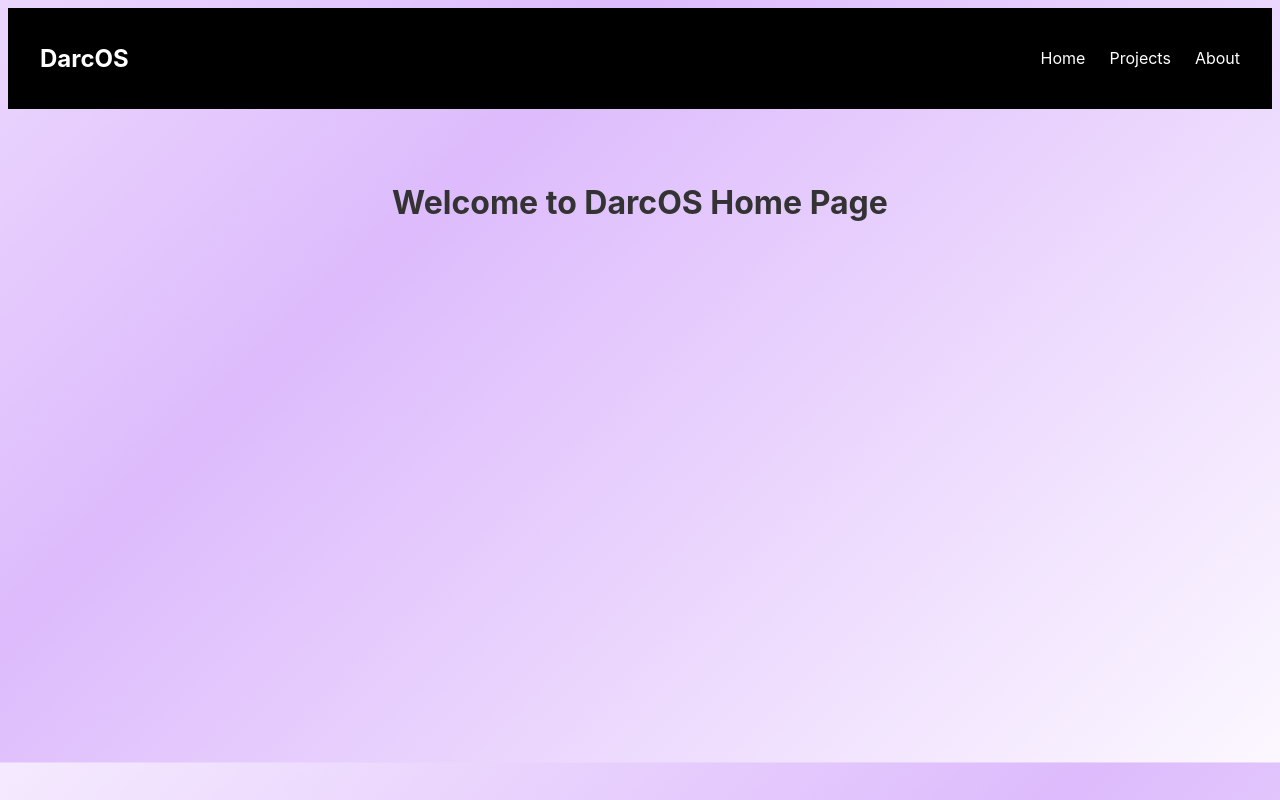
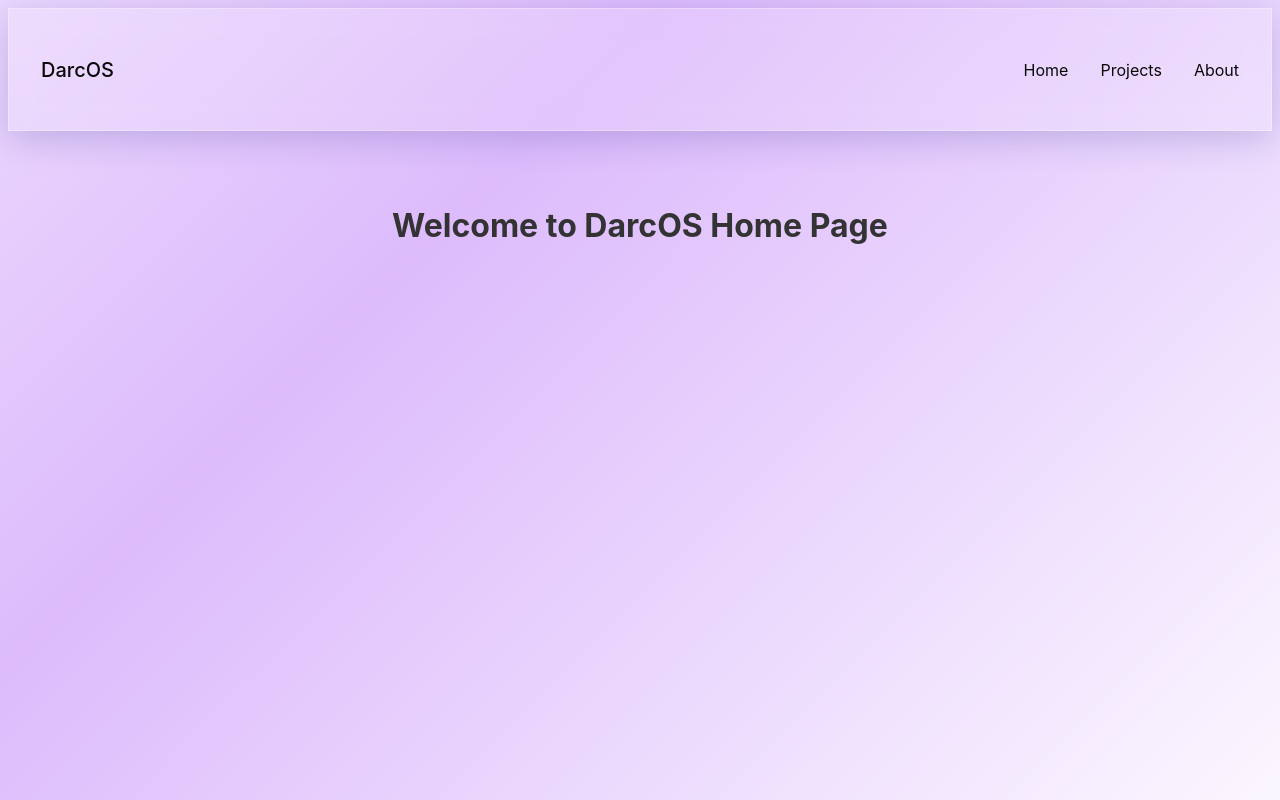
Before and after one commit to SamiGokce/DarcOSFrontEnd, a React (Vite) app: page / in a window 1280 px wide. Built offline with nearby package versions, Linux system fonts and the light colour scheme.

Commit message:
auto save

```diff
--- a/src/components/Navbar.module.css
+++ b/src/components/Navbar.module.css
@@ -1,28 +1,38 @@
 .navbar {
-  background-color: black;
-  color: white;
+  background: rgba(255, 255, 255, 0.15); /* light transparent glass */
+  backdrop-filter: blur(12px); /* soft blur */
+  -webkit-backdrop-filter: blur(12px);
+  border: 1px solid rgba(255, 255, 255, 0.3);
+  box-shadow: 0 8px 32px 0 rgba(31, 38, 135, 0.2);
+  color: var(--foreground);
   display: flex;
   justify-content: space-between;
   align-items: center;
-  padding: 1rem 2rem;
+  padding: 2rem 2rem;
+  border-radius: var(--radius-md);
+}
+
+.navbar:hover {
+  box-shadow: 0 8px 32px 0 rgba(31, 38, 135, 0.35);
 }
 
 .logo {
-  font-size: 1.5rem;
-  font-weight: bold;
+  font-family: var(--font-sf);
+  font-weight: var(--font-weight-medium);
+  font-size: 1.25rem;
 }
 
 .links {
   display: flex;
-  gap: 1.5rem;
+  gap: 2rem;
 }
 
 .link {
-  color: white;
+  color: var(--sidebar-foreground);
   text-decoration: none;
-  transition: color 0.2s ease;
+  transition: color 0.2s;
 }
 
 .link:hover {
-  color: gray;
+  color: var(--accent-foreground);
 }
```
